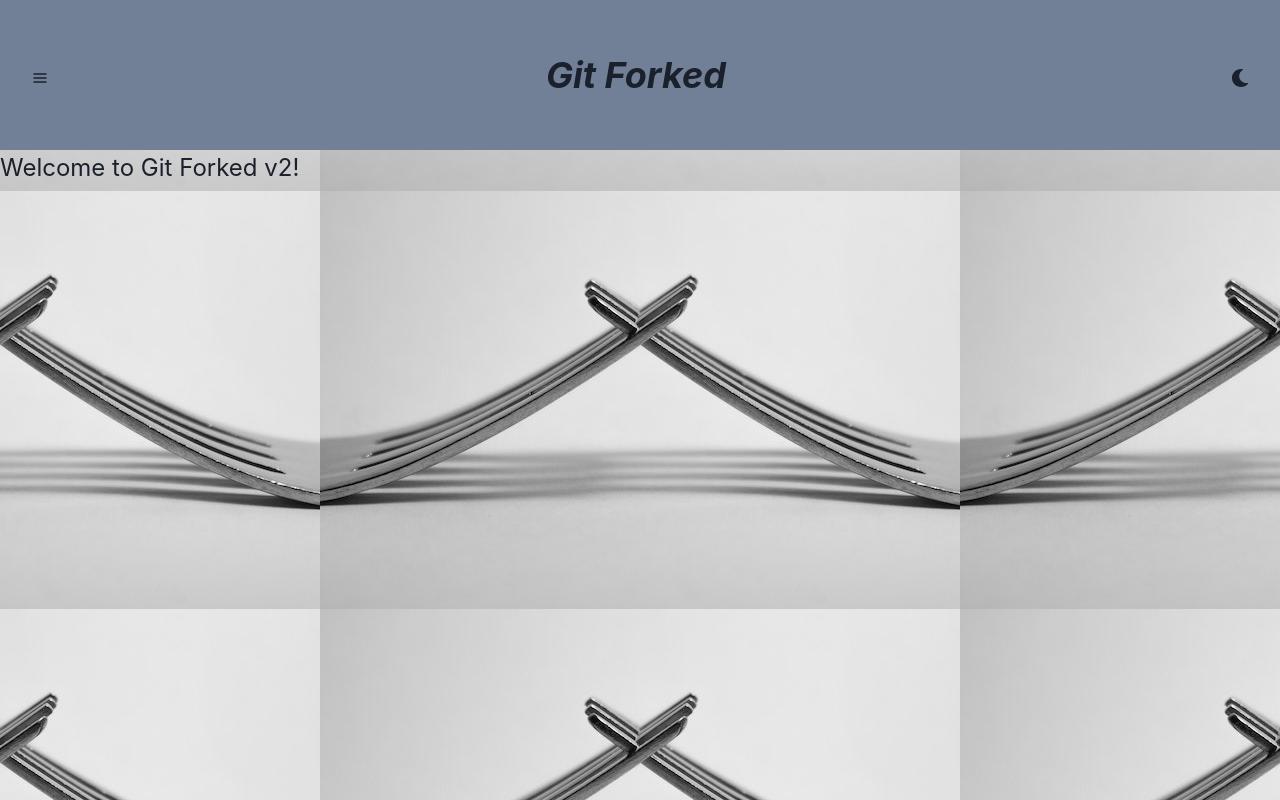
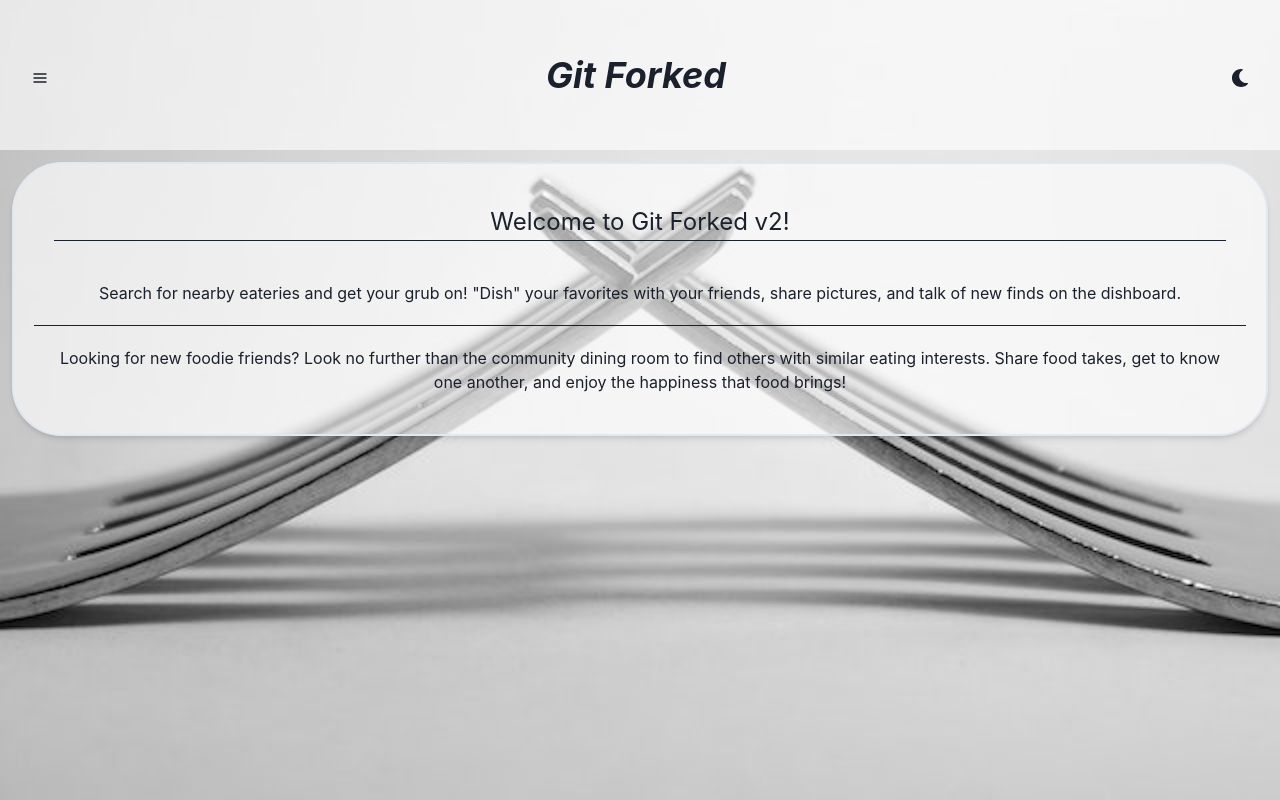
Before and after one commit to scochran31/git-forked-v2, a React (Create React App) app: page / in a window 1280 px wide. Built offline with nearby package versions, Linux system fonts and the light colour scheme.

Commit message:
bg image, NavBar color fix, Contact color fix, Home color fix

```diff
--- a/src/App.js
+++ b/src/App.js
@@ -15,12 +15,12 @@ import {
   Route,
   // Link
 } from 'react-router-dom'
-import forked from './assets/images/forked.jpg'
+import forked from './assets/images/forked.png'
 
 function App() {
   return (
     <ChakraProvider theme={theme}>
-      <Box bgImg={forked} bgPos='center' minH='100vh' h='100%' w='100%' position='sticky'>
+      <Box bgImg={forked} bgPos='top' bgSize='cover' minH='100vh' w='100vw' position='sticky'>
         <Router>
           <NavBar />
           <Switch>
--- a/src/components/NavBar.js
+++ b/src/components/NavBar.js
@@ -1,9 +1,11 @@
 import React from 'react'
 import { ColorModeSwitcher } from '../ColorModeSwitcher'
-import { Box, Flex, Text } from '@chakra-ui/react'
+import { Box, Flex, Text, useColorModeValue } from '@chakra-ui/react'
 import NavMenu from './NavMenu'
 
 function Nav() {
+    const color = useColorModeValue('whiteAlpha.700', 'blackAlpha.700')
+
     return (
         <Flex
             h={150}
@@ -12,7 +14,7 @@ function Nav() {
             fontSize='36px'
             justify='space-between'
             p={5}
-            backgroundColor='gray.500'
+            backgroundColor={color}
             align='center'
         >
             <Box>
--- a/src/pages/Contact.js
+++ b/src/pages/Contact.js
@@ -13,10 +13,11 @@ import {
   FormLabel,
   Text,
   Textarea,
+  useColorModeValue,
 } from '@chakra-ui/react';
 
 const Contact = () => {
-
+  const color = useColorModeValue('whiteAlpha.700', 'blackAlpha.700')
   const [name, setName] = useState('');
   const [email, setEmail] = useState('');
   const [message, setMessage] = useState('');
@@ -50,7 +51,7 @@ const Contact = () => {
        borderRadius='50px'
        shadow='md'
        borderWidth='2px'
-       bgColor='whiteAlpha.700'
+        bgColor={color}
       >
         <Text fontSize='3xl'>Contact Us!</Text>
         <form onSubmit={handleSubmit}>
@@ -76,8 +77,11 @@ const Contact = () => {
             />
 
             <Textarea
-                placeholder='Enter a message'
+              borderColor='gray.700'
+              borderWidth='thin'
+              placeholder='Enter a message'
               value={message}
+              bgColor='white'
               onChange={(e) => setMessage(e.target.value)}
             />
 
--- a/src/pages/Home.js
+++ b/src/pages/Home.js
@@ -1,12 +1,35 @@
-import { Box, Text } from '@chakra-ui/react'
+import { Box, Text, useColorModeValue } from '@chakra-ui/react'
 import React from 'react'
 
 function Home() {
+    const color = useColorModeValue('whiteAlpha.700', 'blackAlpha.700')
+
     return (
-        <Box>
-            <Text fontSize={24}>
+        <Box
+            p={5}
+            m={3}
+            borderRadius='50px'
+            shadow='md'
+            borderWidth='2px'
+            bgColor={color}
+            textAlign='center'
+        >
+            <Box p={5} align='center' justify='center'>
+                <Text fontSize={24} borderBottom='1px'>
                 Welcome to Git Forked v2!
-            </Text>
+                </Text>
+            </Box>
+            <Box p={5} borderBottom='1px'>
+                <Text>
+                    Search for nearby eateries and get your grub on! "Dish" your favorites with your friends, share pictures, and talk of new finds on the dishboard.
+                </Text>
+            </Box>
+            <Box p={5}>
+                <Text>
+                    Looking for new foodie friends?
+                    Look no further than the community dining room to find others with similar eating interests. Share food takes, get to know one another, and enjoy the happiness that food brings!
+                </Text>
+            </Box>
         </Box>
     )
 }
```
Also changed, not shown: src/assets/images/forked.png (added).
